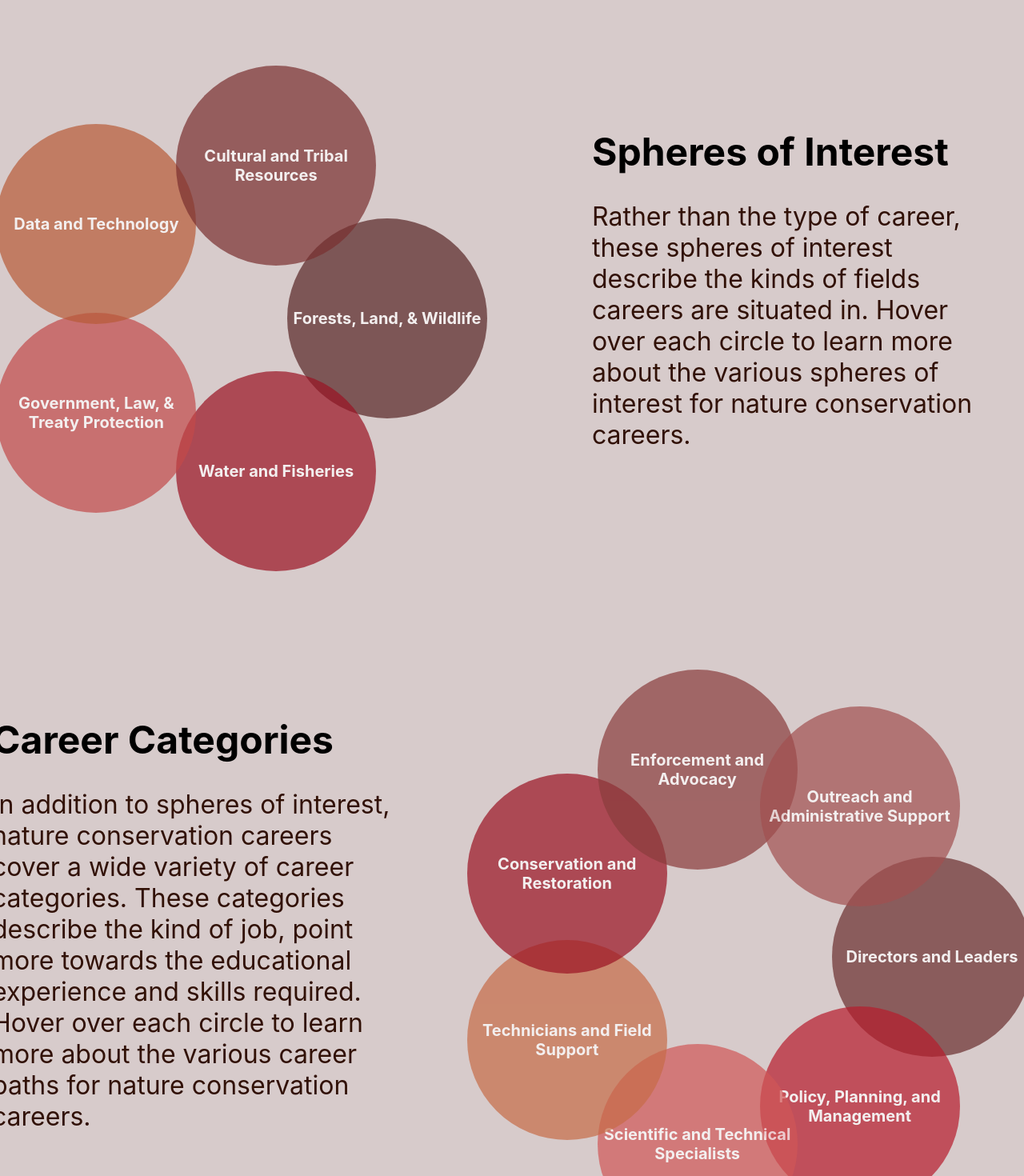
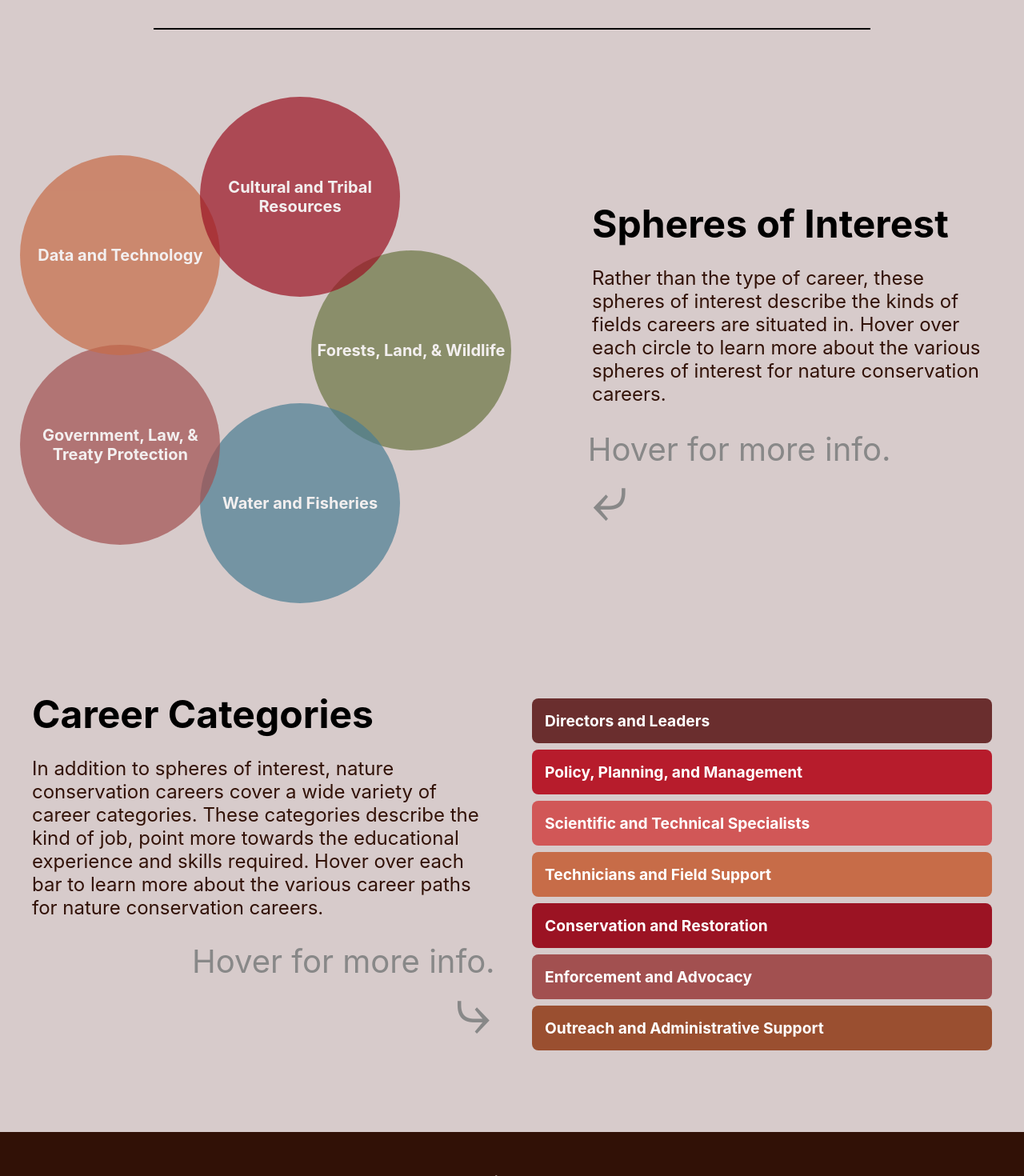
Before and after one commit to ZachG88/Team_Cedar, a React (Create React App) app: page / in a window 1280 px wide. Shown: the part 1540-3010 px from the top of the page at 80% size. Built offline with nearby package versions, Linux system fonts and the light colour scheme.

Commit message:
about page done

```diff
--- a/src/App.js
+++ b/src/App.js
@@ -43,6 +43,9 @@ const Home = () => {
       with wildlife, or advocating for sustainable practices, you have the power to make a meaningful impact on the land, water,
       and communities you care about in your career.
     </p>
+    <Link to="/about">
+          <button className="learn-more-button">Learn More</button>
+    </Link>
   </div>
   <img
     src="aboutPic.png"
@@ -52,24 +55,60 @@ const Home = () => {
 </section>
 
 {/* Find Your Path Section */}
-<section style={{ paddingTop: "50px", paddingBottom: "200px", width: "100%", backgroundColor: "#D7CBCB"}}>
+<section
+  style={{
+    position: "relative",
+    width: "100%",
+    minHeight: "100vh",
+    paddingTop: "50px",
+    paddingBottom: "750px",
+    backgroundColor: "#D7CBCB",
+    overflow: "hidden",
+  }}
+>
+  <div style={{ textAlign: "center" }}>
+    <h2 style={{ fontSize: "4rem", marginBottom: "40px" }}>Find Your Path</h2>
+    <div
+      style={{
+        width: "70%",
+        maxWidth: "1000px",
+        height: "2px",
+        backgroundColor: "#000",
+        margin: "0 auto",
+      }}
+    />
+  </div>
 
-    {/* Centered Header */}
-    <h2 style={{ fontSize: "4rem", marginBottom: "10px", textAlign: "center" }}>Find Your Path</h2>
+  {/* Spheres of Interest section */}
+  <div
+    style={{
+      position: "absolute",
+      top: "230px",
+      left: "50%",
+      transform: "translateX(-50%)",
+      width: "1500px",
+      height: "800px",
+      overflow: "hidden",
+    }}
+  >
+    <SpheresOfInterest />
+  </div>
 
-    <SpheresOfInterest />
-
-    <CareerPaths/>
-
+  {/* Career Paths section */}
+  <div
+    style={{
+      position: "absolute",
+      top: "1050px",
+      left: "50%",
+      transform: "translateX(-50%)",
+      width: "1800px",
+      height: "800px",
+      overflow: "hidden",
+    }}
+  >
+    <CareerPaths />
+  </div>
 </section>
-
-
-      <section style={{ padding: "20px", background: "#f1f1f1", margin: "20px 0" }}>
-        <h2>Meet the Team Behind This Project</h2>
-        <Link to="/about">
-          <button>Learn More</button>
-        </Link>
-      </section>
 
       {/* Call to Action */}
       <section style={{ textAlign: "center", paddingTop: "30px", paddingBottom: "50px", backgroundColor: "#311106"}}>
--- a/src/CareerPaths.js
+++ b/src/CareerPaths.js
@@ -1,115 +1,137 @@
-import React, {useState} from "react";
-import { useSpring, animated } from "@react-spring/web";
+import React, { useState } from "react";
 
-const spheres = [
-    { id: 1, name: "Directors and Leaders", color: "#6A2E2E", description: "These roles involve overseeing organizations, programs, and initiatives focused on conservation, natural resource management, and Indigenous environmental stewardship. Leadership positions require strong decision-making, strategic planning, and communication skills. Many leaders have backgrounds in environmental science, public administration, or business management, often with advanced degrees and years of experience in the field. Careers include Fisheries/Wildlife Director, NWIFC Commissioner, and Tribal Chair." },
-    { id: 2, name: "Policy, Planning, and Management", color: "#B71C2C", description: "Professionals in this category develop policies, manage natural resources, and coordinate conservation projects at the tribal, local, and national levels. They analyze environmental laws, land use plans, and treaty rights to ensure sustainable and culturally appropriate practices. A background in environmental policy, law, public administration, or resource management is common, with strong skills in research, negotiation, and regulatory compliance. Careers include Environmental Policy Analyst, Habitat Program Manager, and Cultural Resources Advocate." },
-    { id: 3, name: "Scientific and Technical Specialists", color: "#D15757", description: "These careers focus on research, data analysis, and applied science to address environmental challenges. Specialists may study ecosystems, track wildlife populations, assess climate impacts, or develop sustainable solutions for land and water use. Many roles require degrees in biology, ecology, hydrology, or environmental science, along with skills in critical thinking, data modeling, and scientific communication. Careers include Wildlife Biologist, Climate Scientist, and GIS/Data Management Specialist." },
-    { id: 4, name: "Technicians and Field Support", color: "#C76C48", description: "Technicians play a hands-on role in conservation by collecting data, monitoring environmental conditions, and assisting scientists and land managers. These roles often require technical certifications or associate’s degrees in environmental science, forestry, or fisheries, along with field skills like GPS navigation, species identification, and water quality testing. Careers include Hatchery Technician, Water Quality Technician, and Geoduck Monitor." },
-    { id: 5, name: "Conservation and Restoration", color: "#9B1323", description: "These careers focus on restoring natural habitats, managing land and water resources, and implementing sustainable practices. Professionals in this field may work on reforestation projects, invasive species removal, or ecological restoration using both scientific methods and traditional Indigenous knowledge. Education varies from hands-on experience to degrees in environmental science, ecology, or conservation biology. Careers include Forest and Conservation Program Manager, Fish Culturist, and Restoration Crew Lead." },
-    { id: 6, name: "Enforcement and Advocacy", color: "#8A3C3C", description: "These roles involve protecting natural resources, enforcing environmental laws, and advocating for Indigenous environmental rights. They may include legal work, environmental justice efforts, or natural resource law enforcement. Many professionals in this field have backgrounds in law, criminal justice, or environmental policy, with skills in investigation, conflict resolution, and treaty law. Careers include Fisheries Enforcement, Treaty Protection Advocate, and Deputy Chief." },
-    { id: 7, name: "Outreach and Administrative Support", color: "#A25050", description: "These roles focus on education, communication, and program coordination to support conservation efforts. Professionals in this category work in public outreach and education, helping to bridge traditional knowledge and scientific research with community engagement. Strong writing, public speaking, and organizational skills are essential, with backgrounds in environmental studies, education, or communications. Careers include Environmental Outreach and Education Coordinator and Natural Resources Administrative Assistant." },
+const bars = [
+  {
+    id: 1,
+    name: "Directors and Leaders",
+    color: "#6A2E2E",
+    description:
+      "These roles involve overseeing organizations, programs, and initiatives focused on conservation, natural resource management, and Indigenous environmental stewardship. Leadership positions require strong decision-making, strategic planning, and communication skills. Many leaders have backgrounds in environmental science, public administration, or business management, often with advanced degrees and years of experience in the field. Careers include Fisheries/Wildlife Director, NWIFC Commissioner, and Tribal Chair.",
+  },
+  {
+    id: 2,
+    name: "Policy, Planning, and Management",
+    color: "#B71C2C",
+    description:
+      "Professionals in this category develop policies, manage natural resources, and coordinate conservation projects at the tribal, local, and national levels. They analyze environmental laws, land use plans, and treaty rights to ensure sustainable and culturally appropriate practices. A background in environmental policy, law, public administration, or resource management is common, with strong skills in research, negotiation, and regulatory compliance. Careers include Environmental Policy Analyst, Habitat Program Manager, and Cultural Resources Advocate.",
+  },
+  {
+    id: 3,
+    name: "Scientific and Technical Specialists",
+    color: "#D15757",
+    description:
+      "These careers focus on research, data analysis, and applied science to address environmental challenges. Specialists may study ecosystems, track wildlife populations, assess climate impacts, or develop sustainable solutions for land and water use. Many roles require degrees in biology, ecology, hydrology, or environmental science, along with skills in critical thinking, data modeling, and scientific communication. Careers include Wildlife Biologist, Climate Scientist, and GIS/Data Management Specialist.",
+  },
+  {
+    id: 4,
+    name: "Technicians and Field Support",
+    color: "#C76C48",
+    description:
+      "Technicians play a hands-on role in conservation by collecting data, monitoring environmental conditions, and assisting scientists and land managers. These roles often require technical certifications or associate’s degrees in environmental science, forestry, or fisheries, along with field skills like GPS navigation, species identification, and water quality testing. Careers include Hatchery Technician, Water Quality Technician, and Geoduck Monitor.",
+  },
+  {
+    id: 5,
+    name: "Conservation and Restoration",
+    color: "#9B1323",
+    description:
+      "These careers focus on restoring natural habitats, managing land and water resources, and implementing sustainable practices. Professionals in this field may work on reforestation projects, invasive species removal, or ecological restoration using both scientific methods and traditional Indigenous knowledge. Education varies from hands-on experience to degrees in environmental science, ecology, or conservation biology. Careers include Forest and Conservation Program Manager, Fish Culturist, and Restoration Crew Lead.",
+  },
+  {
+    id: 6,
+    name: "Enforcement and Advocacy",
+    color: "#A25050",
+    description:
+      "These roles involve protecting natural resources, enforcing environmental laws, and advocating for Indigenous environmental rights. They may include legal work, environmental justice efforts, or natural resource law enforcement. Many professionals in this field have backgrounds in law, criminal justice, or environmental policy, with skills in investigation, conflict resolution, and treaty law. Careers include Fisheries Enforcement, Treaty Protection Advocate, and Deputy Chief.",
+  },
+  {
+    id: 7,
+    name: "Outreach and Administrative Support",
+    color: "#9a4f30",
+    description:
+      "These roles focus on education, communication, and program coordination to support conservation efforts. Professionals in this category work in public outreach and education, helping to bridge traditional knowledge and scientific research with community engagement. Strong writing, public speaking, and organizational skills are essential, with backgrounds in environmental studies, education, or communications. Careers include Environmental Outreach and Education Coordinator and Natural Resources Administrative Assistant.",
+  },
 ];
 
 const CareerPaths = () => {
-    const [hoveredSphere, setHoveredSphere] = useState(null);
+  const [hoveredBar, setHoveredBar] = useState(null);
 
   return (
-      <div style={{ display: "flex", justifyContent: "space-between", alignItems: "center", maxWidth: "1200px", margin: "100px auto" }}>
-
-      <div style={{ flex: "1", borderRadius: "50px", marginLeft: "-50px", maxWidth: "500px", minHeight: "500px"}}>
-        <h3 style={{ fontSize: "3rem", margin: "20px 0"}}>
-        {hoveredSphere ? hoveredSphere.name : "Career Categories"}
+    <div
+      style={{
+        position: "relative",
+        display: "flex",
+        justifyContent: "space-between",
+        alignItems: "flex-start",
+        maxWidth: "1200px",
+        margin: "0 auto",
+      }}
+    >
+      <div style={{ flex: "1", marginRight: "50px", marginTop: "-22px" }}>
+        <h3 style={{ fontSize: "3rem", margin: "20px 0" }}>
+          {hoveredBar ? hoveredBar.name : "Career Categories"}
         </h3>
-        <p style={{ fontSize: "2rem", color: "#311106"}}>
-          {hoveredSphere ? hoveredSphere.description : " In addition to spheres of interest, nature conservation careers cover a wide variety of career categories. These categories describe the kind of job, point more towards the educational experience and skills required. Hover over each circle to learn more about the various career paths for nature conservation careers."}
+        <p style={{ fontSize: "1.5rem", color: "#311106" }}>
+          {hoveredBar
+            ? hoveredBar.description
+            : "In addition to spheres of interest, nature conservation careers cover a wide variety of career categories. These categories describe the kind of job, point more towards the educational experience and skills required. Hover over each bar to learn more about the various career paths for nature conservation careers."}
         </p>
+        {!hoveredBar && (
+          <div
+            style={{
+              marginLeft: "200px",
+              marginTop: "-40px",
+              fontSize: "2.5rem",
+              color: "#888",
+              display: "flex",
+              alignItems: "center",
+            }}
+          >
+            <span style={{ marginRight: "-50px", paddingBottom: "40px" }}>
+              Hover for more info.
+            </span>
+            <span style={{ paddingTop: "20px", marginTop: "60px", fontSize: "5rem" }}>
+              ⤷
+            </span>
           </div>
-    <div style={{ flex: "1", textAlign: "left" }}>
-      <div style={{ marginLeft: "150px", marginBottom: "100px" }}>
-      <div style={containerStyle}>
-            {spheres.map((sphere, index) => (
-              <HoverCircle key={sphere.id} index={index} {...sphere} setHoveredSphere={setHoveredSphere} />
+        )}
+      </div>
+      <div style={{ flex: "1" }}>
+        {bars.map((bar) => (
+          <Bar
+            key={bar.id}
+            {...bar}
+            hoveredBar={hoveredBar}
+            setHoveredBar={setHoveredBar}
+          />
         ))}
       </div>
-      </div>
-    </div>
-
     </div>
   );
 };
 
-  const HoverCircle = ({ name, color, index, description, setHoveredSphere }) => {
-    const [hovered, setHovered] = useState(false);
-
-    const props = useSpring({
-      transform: hovered ? "scale(1.4)" : "scale(1)",
-      opacity: hovered ? 1 : 0.7,
-      config: { tension: 200, friction: 12 },
-    });
-
+const Bar = ({ id, name, color, description, hoveredBar, setHoveredBar }) => {
+  const isHovered = hoveredBar && hoveredBar.id === id;
   return (
     <div
+      onMouseEnter={() => setHoveredBar({ id, name, description })}
+      onMouseLeave={() => setHoveredBar(null)}
       style={{
-          ...circleWrapperStyle,
-          top: `${40 + 60 * Math.sin((index / spheres.length) * 2 * Math.PI)}%`,
-          left: `${40 + 60 * Math.cos((index / spheres.length) * 2 * Math.PI)}%`,
-        }}
-        onMouseEnter={() => {
-          setHovered(true);
-          setHoveredSphere({ name, description });
-        }}
-        onMouseLeave={() => {
-          setHovered(false);
-          setHoveredSphere(null);
+        backgroundColor: color,
+        borderRadius: "8px",
+        padding: "16px",
+        margin: "8px 0",
+        transition: "all 0.2s ease",
+        boxShadow: isHovered ? "0 4px 8px rgba(0,0,0,0.3)" : "none",
+        cursor: "pointer",
       }}
     >
-        <animated.div
-          style={{
-            ...circleStyle,
-            ...props,
-            backgroundColor: color,
-          }}
+      <span
+        style={{ color: "white", fontSize: "1.2rem", fontWeight: "bold" }}
       >
-          <span style={textStyle}>{name}</span>
-        </animated.div>
+        {name}
+      </span>
     </div>
   );
 };
 
-  const circleWrapperStyle = {
-    position: "absolute",
-    width: "250px",
-    height: "250px",
-    display: "flex",
-    alignItems: "center",
-    justifyContent: "center",
-  };
-
-  const containerStyle = {
-    position: "relative",
-    width: "400px",
-    height: "400px",
-  };
-
-  const circleStyle = {
-    position: "absolute",
-    width: "250px",
-    height: "250px",
-    borderRadius: "50%",
-    display: "flex",
-    alignItems: "center",
-    justifyContent: "center",
-    color: "white",
-    fontSize: "20px",
-    fontWeight: "bold",
-    textAlign: "center",
-    cursor: "pointer",
-    transition: "transform 0.2s ease-out",
-  };
-
-  const textStyle = {
-    padding: "5px",
-  };
-
 export default CareerPaths;
--- a/src/spheresOfInterest.js
+++ b/src/spheresOfInterest.js
@@ -2,34 +2,104 @@ import React, { useState } from "react";
 import { useSpring, animated } from "@react-spring/web";
 
 const spheres = [
-    { id: 1, name: "Forests, Land, & Wildlife", color: "#582626", description: "Dedicated to preserving forests, natural landscapes, and the wildlife that inhabits them, this field plays a crucial role in maintaining biodiversity and preventing habitat loss. It includes land stewardship and wildlife conservation efforts, often integrating traditional ecological knowledge. Careers include Forest and Conservation Program Manager, Wildlife Biologists, and  Habitat Program Manager." },
-    { id: 2, name: "Water and Fisheries", color: "#9B1323", description: "This field focuses on protecting freshwater and marine ecosystems while ensuring the sustainability of fish populations. It involves monitoring water quality, restoring aquatic habitats, and managing fisheries to support both ecological balance and Indigenous food systems. Careers in this area include Fisheries Technician, Hatchery Manager, Watershed Restoration Coordinator, and Water Quality Specialist." },
-    { id: 3, name: "Government, Law, & Treaty Protection", color: "#C34A4A", description: "This area focuses on creating, enforcing, and advocating for laws and policies that protect Indigenous lands, resources, and treaty rights. It involves legal work, land management, and policy development to ensure environmental justice and sovereignty. Careers include Policy Advisors and Natural Resource Manager." },
-    { id: 4, name: "Data and Technology", color: "#B85C38", description: "This field uses digital tools and scientific data to support conservation efforts, monitor environmental changes, and guide land management decisions. Technologies like GIS mapping, remote sensing, and data analysis help track climate impacts and natural resource use. Careers include GIS Specialist, Environmental Data Analyst, and Data Manager." },
-    { id: 5, name: "Cultural and Tribal Resources", color: "#7A2F2F", description: "Centered on preserving Indigenous heritage, this field involves protecting sacred sites, passing down traditional ecological knowledge, and ensuring cultural sustainability through environmental stewardship. It often includes community education, land restoration, and advocacy for cultural landscapes. Careers include Cultural Resource Manager and Environmental Outreach and Education Coordinator." },
+  {
+    id: 1,
+    name: "Forests, Land, & Wildlife",
+    color: "#6a7542",
+    description:
+      "Dedicated to preserving forests, natural landscapes, and the wildlife that inhabits them, this field plays a crucial role in maintaining biodiversity and preventing habitat loss. It includes land stewardship and wildlife conservation efforts, often integrating traditional ecological knowledge. Careers include Forest and Conservation Program Manager, Wildlife Biologists, and Habitat Program Manager.",
+  },
+  {
+    id: 2,
+    name: "Water and Fisheries",
+    color: "#4b7e93",
+    description:
+      "This field focuses on protecting freshwater and marine ecosystems while ensuring the sustainability of fish populations. It involves monitoring water quality, restoring aquatic habitats, and managing fisheries to support both ecological balance and Indigenous food systems. Careers in this area include Fisheries Technician, Hatchery Manager, Watershed Restoration Coordinator, and Water Quality Specialist.",
+  },
+  {
+    id: 3,
+    name: "Government, Law, & Treaty Protection",
+    color: "#A25050",
+    description:
+      "This area focuses on creating, enforcing, and advocating for laws and policies that protect Indigenous lands, resources, and treaty rights. It involves legal work, land management, and policy development to ensure environmental justice and sovereignty. Careers include Policy Advisors and Natural Resource Manager.",
+  },
+  {
+    id: 4,
+    name: "Data and Technology",
+    color: "#C76C48",
+    description:
+      "This field uses digital tools and scientific data to support conservation efforts, monitor environmental changes, and guide land management decisions. Technologies like GIS mapping, remote sensing, and data analysis help track climate impacts and natural resource use. Careers include GIS Specialist, Environmental Data Analyst, and Data Manager.",
+  },
+  {
+    id: 5,
+    name: "Cultural and Tribal Resources",
+    color: "#9B1323",
+    description:
+      "Centered on preserving Indigenous heritage, this field involves protecting sacred sites, passing down traditional ecological knowledge, and ensuring cultural sustainability through environmental stewardship. It often includes community education, land restoration, and advocacy for cultural landscapes. Careers include Cultural Resource Manager and Environmental Outreach and Education Coordinator.",
+  },
 ];
 
 const SpheresOfInterest = () => {
   const [hoveredSphere, setHoveredSphere] = useState(null);
 
   return (
-      <div style={{ display: "flex", justifyContent: "space-between", alignItems: "center", maxWidth: "1200px", margin: "0 auto" }}>
+    <div
+      style={{
+        position: "relative",
+        display: "flex",
+        justifyContent: "space-between",
+        alignItems: "center",
+        maxWidth: "1200px",
+        margin: "0 auto",
+      }}
+    >
       <div style={{ flex: "1", textAlign: "right" }}>
-        <div style={{ marginLeft: "-150px", marginBottom: "100px" }}>
+        <div style={{ marginLeft: "-120px", marginBottom: "100px" }}>
           <div style={containerStyle}>
             {spheres.map((sphere, index) => (
-              <HoverCircle key={sphere.id} index={index} {...sphere} setHoveredSphere={setHoveredSphere} />
+              <HoverCircle
+                key={sphere.id}
+                index={index}
+                {...sphere}
+                setHoveredSphere={setHoveredSphere}
+              />
             ))}
           </div>
         </div>
       </div>
-      <div style={{ flex: "1", borderRadius: "50px", maxWidth: "500px", minHeight: "500px"}}>
-      <h3 style={{ fontSize: "3rem", margin: "20px 0"}}>
+      <div
+        style={{
+          flex: "1",
+          borderRadius: "50px",
+          maxWidth: "500px",
+          minHeight: "500px",
+          marginTop: "100px",
+        }}
+      >
+        <h3 style={{ fontSize: "3rem", margin: "20px 0" }}>
           {hoveredSphere ? hoveredSphere.name : "Spheres of Interest"}
         </h3>
-        <p style={{ fontSize: "2rem", color: "#311106"}}>
-          {hoveredSphere ? hoveredSphere.description : "Rather than the type of career, these spheres of interest describe the kinds of fields careers are situated in. Hover over each circle to learn more about the various spheres of interest for nature conservation careers."}
+        <p style={{ fontSize: "1.5rem", color: "#311106" }}>
+          {hoveredSphere
+            ? hoveredSphere.description
+            : "Rather than the type of career, these spheres of interest describe the kinds of fields careers are situated in. Hover over each circle to learn more about the various spheres of interest for nature conservation careers."}
         </p>
+        {!hoveredSphere && (
+          <div
+            style={{
+              marginTop: "30px",
+              fontSize: "2.5rem",
+              color: "#888",
+              display: "flex",
+              alignItems: "center",
+            }}
+          >
+            <span style={{ marginTop: "20px", fontSize: "5rem" }}>⤶</span>
+            <span style={{ marginLeft: "-50px", paddingBottom: "100px" }}>
+              Hover for more info.
+            </span>
+          </div>
+        )}
       </div>
     </div>
   );
```
Also changed, not shown: src/App.css (+14 -0 lines). Lines whose indentation alone changed are shown as unchanged.
